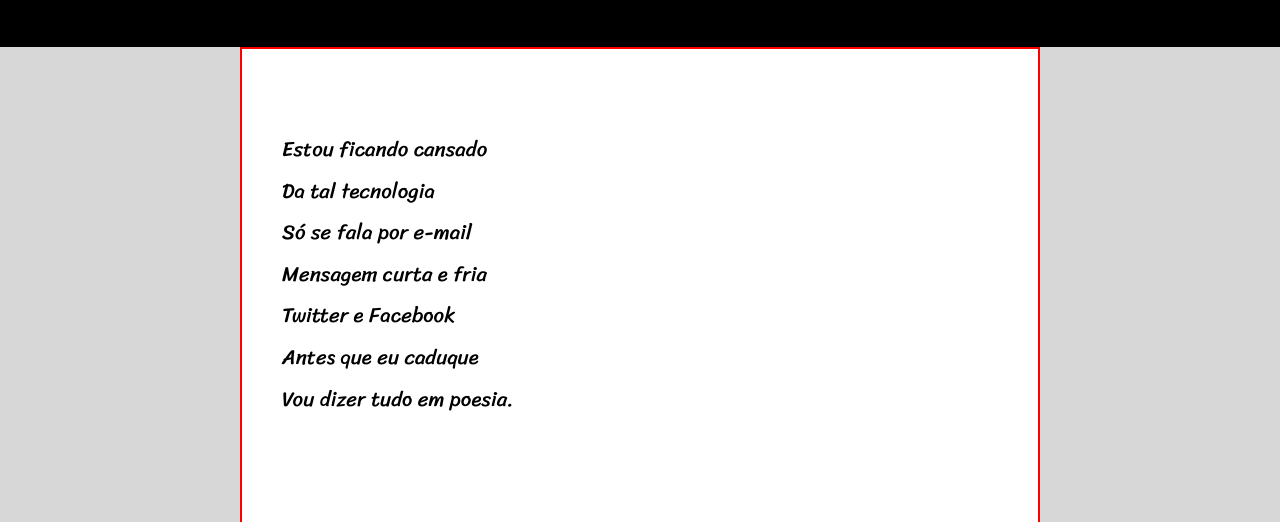
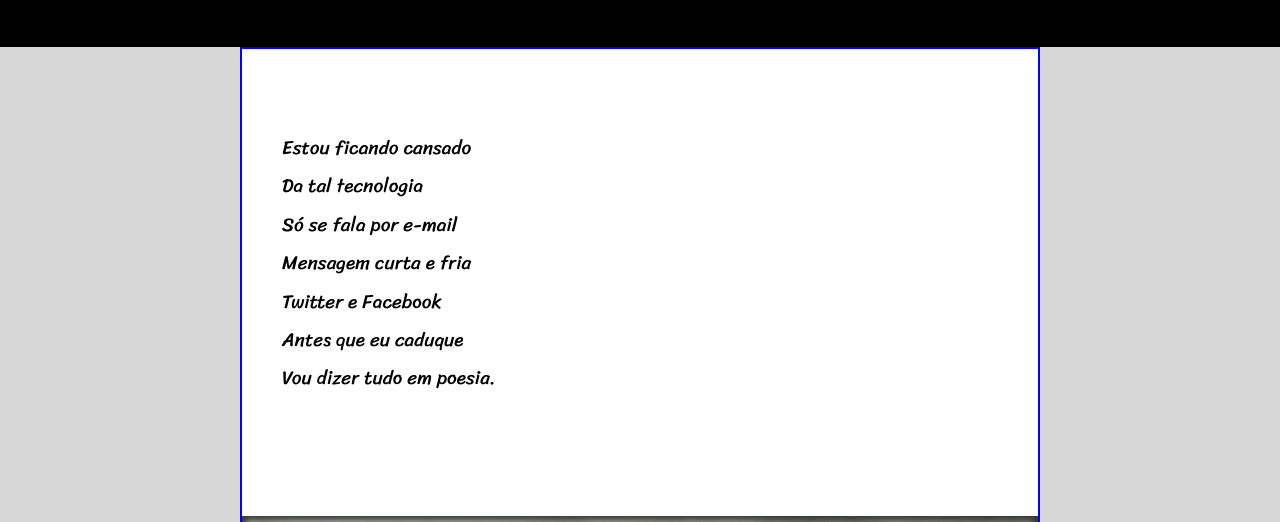
Before and after one commit to nicollascsantos/projeto-cordel, a plain HTML site: page index.html in a window 1280 px wide. Shown: the part 213-735 px from the top of the page. Drawn offline with Linux system fonts and the light colour scheme.

Commit message:
borda azul

```diff
--- a/src/estilos/estilo.css
+++ b/src/estilos/estilo.css
@@ -61,7 +61,7 @@ main {
     justify-content: center;
     align-items: center;
     max-width: 800px;
-    border: 2px solid red;
+    border: 2px solid blue;
     margin: auto;
 }
 
@@ -72,7 +72,7 @@ section {
     line-height: 2em;
     font-family: var(--fonte3);
     width: 100%;
-    font-size: 130%;
+    font-size: 120%;
 }
 
 section > p {
```
